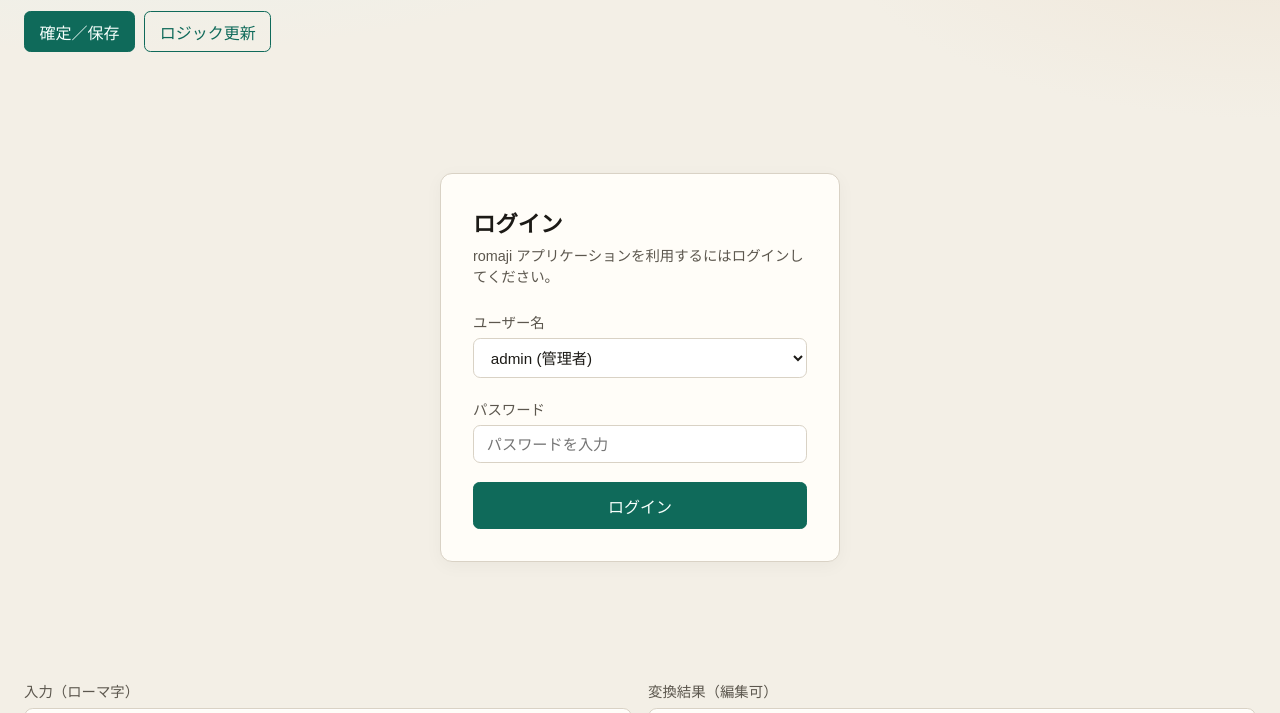
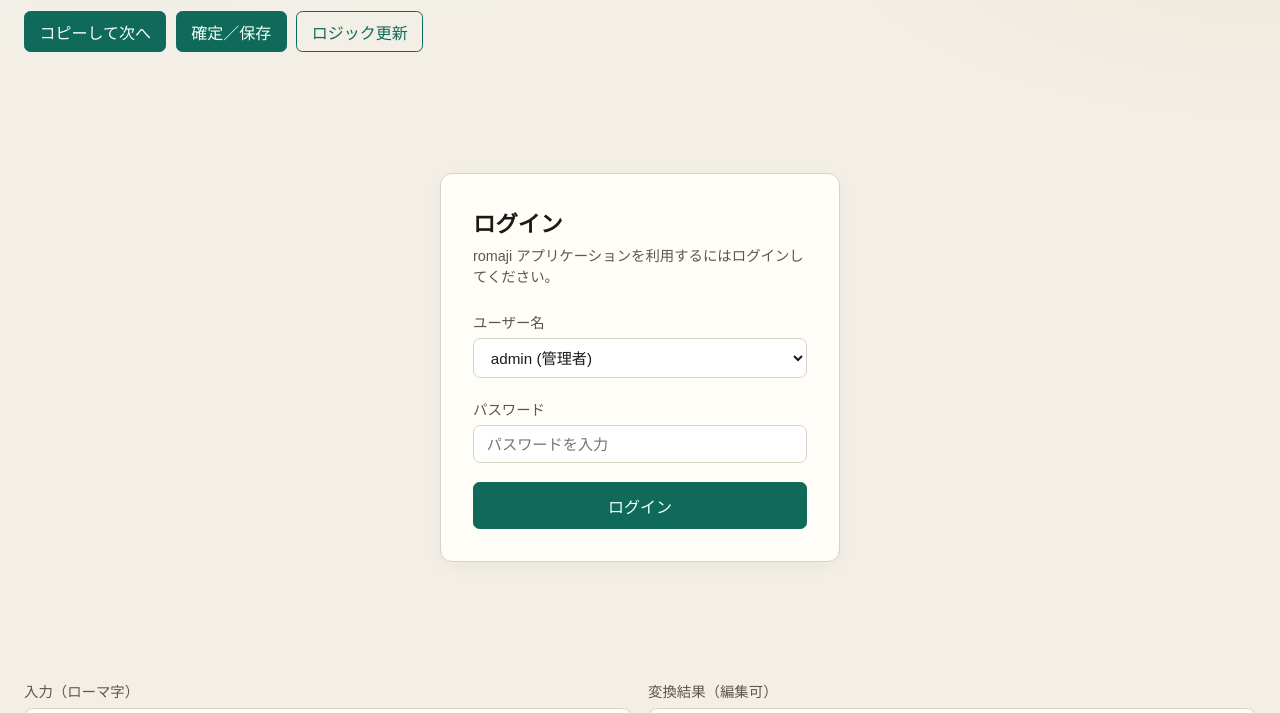
Before and after one commit to HiroshiOkada/romaji, a plain HTML site: page static/index.html in a window 1280 px wide. Shown: the part 80-793 px from the top of the page. Drawn offline with Linux system fonts and the light colour scheme; no server answers.

Commit message:
feat(ui): add copy-and-next button to action bar

```diff
--- a/static/index.html
+++ b/static/index.html
@@ -19,6 +19,7 @@
       </div>
     </div>
     <div class="actions" id="appActions" hidden>
+      <button type="button" id="copyNextBtn">コピーして次へ</button>
       <button type="button" id="confirmBtn">確定／保存</button>
       <button type="button" id="logicBtn" class="secondary">ロジック更新</button>
       <span id="guestNotice" class="guest-notice" hidden>ゲスト利用中（変換のみ）</span>
```
Also changed, not shown: 1 other file.
